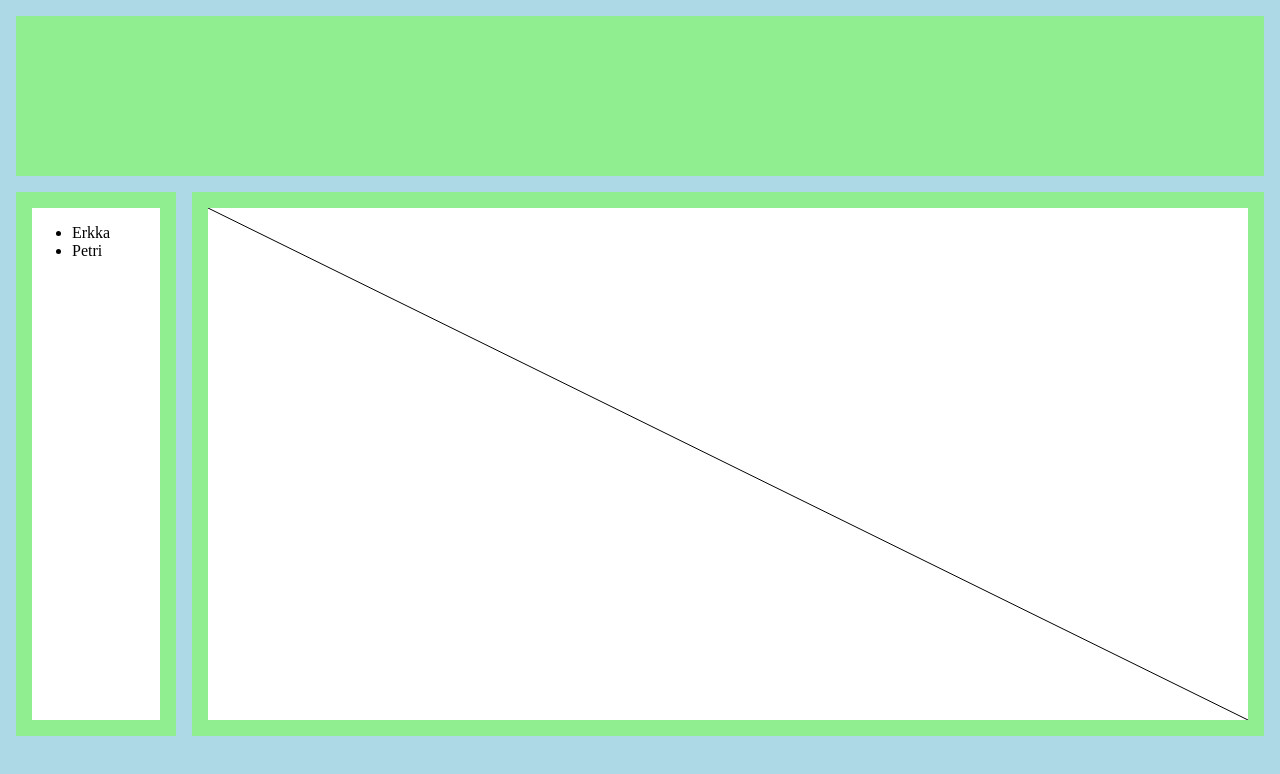
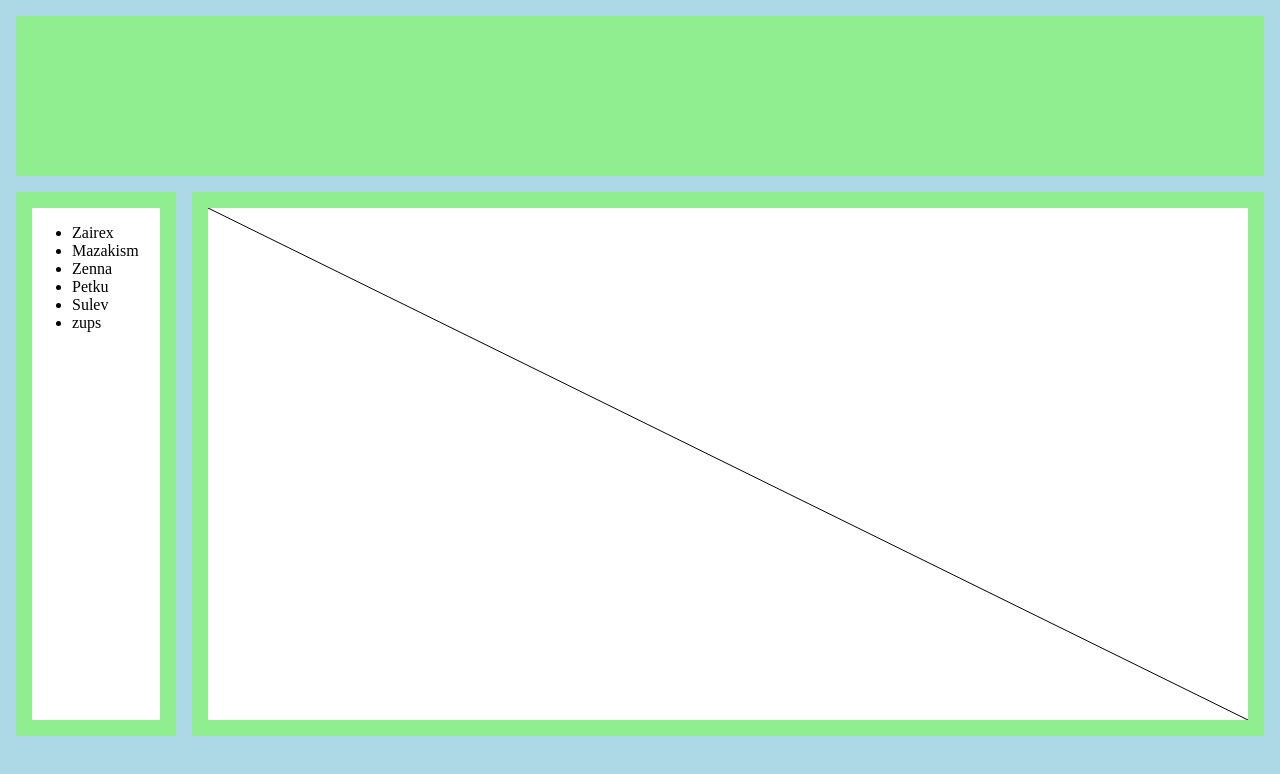
Before and after one commit to Teekuningas/Peliluola, a plain HTML site: page frontend/index.html in a window 1280 px wide. Drawn offline with Linux system fonts and the light colour scheme.

Commit message:
Do cosmetic changes

```diff
--- a/frontend/index.html
+++ b/frontend/index.html
@@ -28,8 +28,12 @@
         </div>
         <div class="grid-item" id="grid-item-userlist">
           <ul>
-            <li>Erkka</li>
-            <li>Petri</li>
+            <li>Zairex</li>
+            <li>Mazakism</li>
+            <li>Zenna</li>
+            <li>Petku</li>
+            <li>Sulev</li>
+            <li>zups</li>
           </ul>
         </div>
       </div>
--- a/frontend/scripts.js
+++ b/frontend/scripts.js
@@ -21,7 +21,6 @@
       divBanner.style.display = "block";
       divUserlist.style.display = "block";
       divMain.style.display = "block";
-
       divSwitch.style.display = "none";
 
       divMain.style.gridRowStart = 2;
@@ -35,10 +34,12 @@
 
 	} else {
       console.log('Going to mobile!');
+
       divBanner.style.display = "none";
       divUserlist.style.display = "block";
       divMain.style.display = "block";
       divSwitch.style.display  = "block";
+
       if (mobileState == 'main') {
         divUserlist.style.display = "none";
         divMain.style.gridRowStart = 1;
@@ -77,6 +78,7 @@
   var x = window.matchMedia("(min-width: 1025px)");
   layoutChangeFromQuery(x);
   x.addListener(layoutChangeFromQuery);
+
   var layoutToggle = document.getElementById('layout-switch');
   layoutToggle.checked = false;
   layoutToggle.addEventListener('change', layoutChangeFromToggle);
--- a/frontend/styles.css
+++ b/frontend/styles.css
@@ -104,6 +104,7 @@ input:checked + .slider:before {
   border-radius: 50%;
 }
 
+/* for desktops */
 @media (min-width: 1025px) {
   .grid-container {
     grid-template-columns: 10em auto;
```
